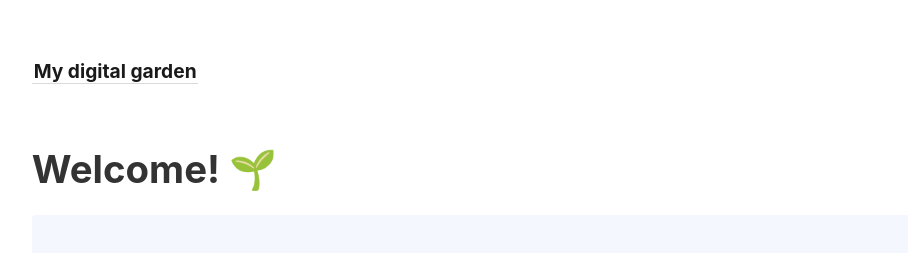
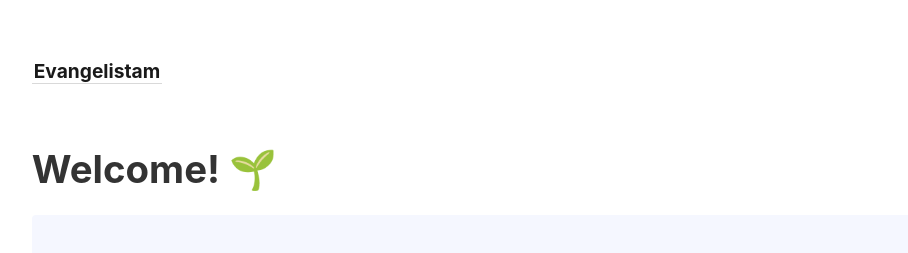
Before and after one commit to vuoto1/vuoto1.github.io, a Jekyll site: the page built from _pages/index.md, in a window 1280 px wide. Shown: the top 253 px of the page, without its empty margins (45-953 px from the left). Built offline with Jekyll 4.4.1, drawn with Linux system fonts in a browser that asks for light colours.

Commit message:
Update _config.yml

```diff
--- a/_config.yml
+++ b/_config.yml
@@ -1,4 +1,4 @@
-title:               My digital garden
+title:               Evangelistam
 include:             ['_pages']
 exclude:             ['_includes/notes_graph.json']
 # You may need to change the base URL depending on your deploy configuration.
```
